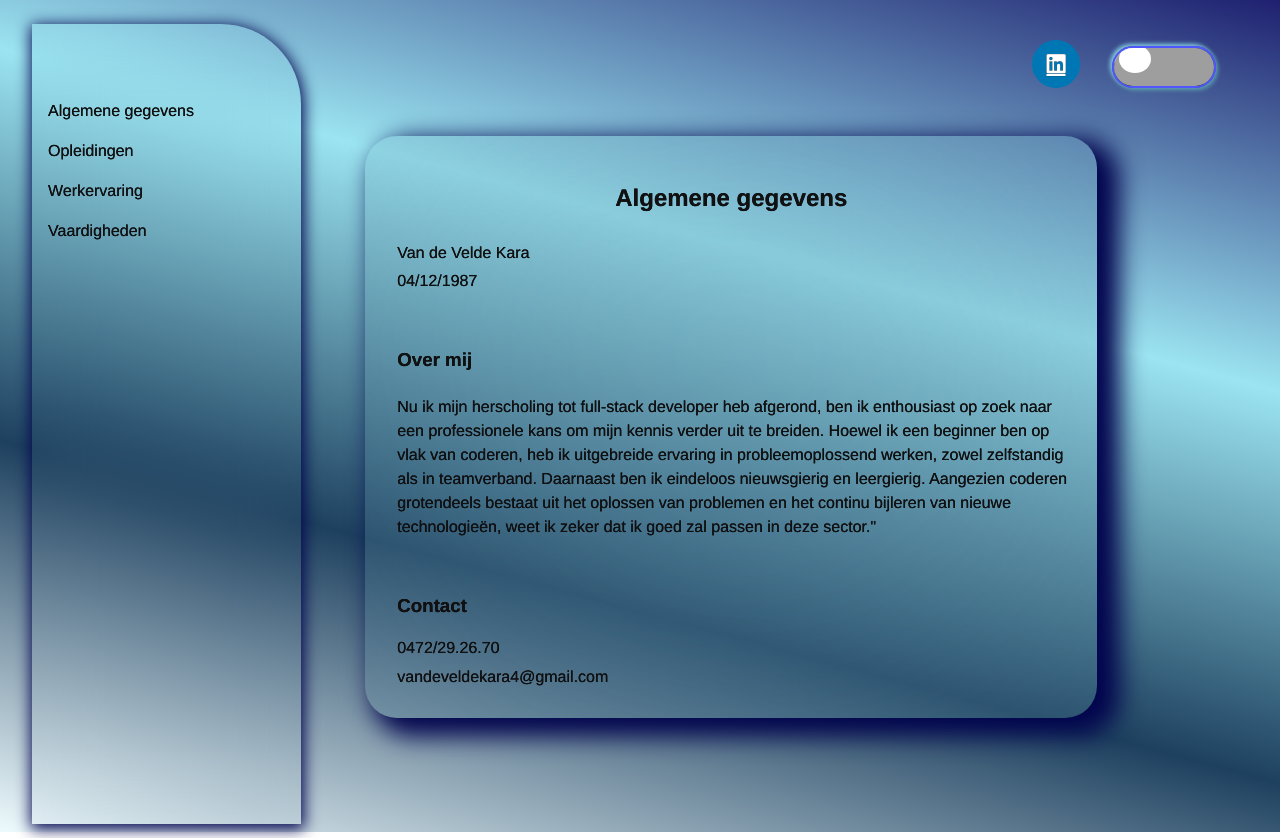
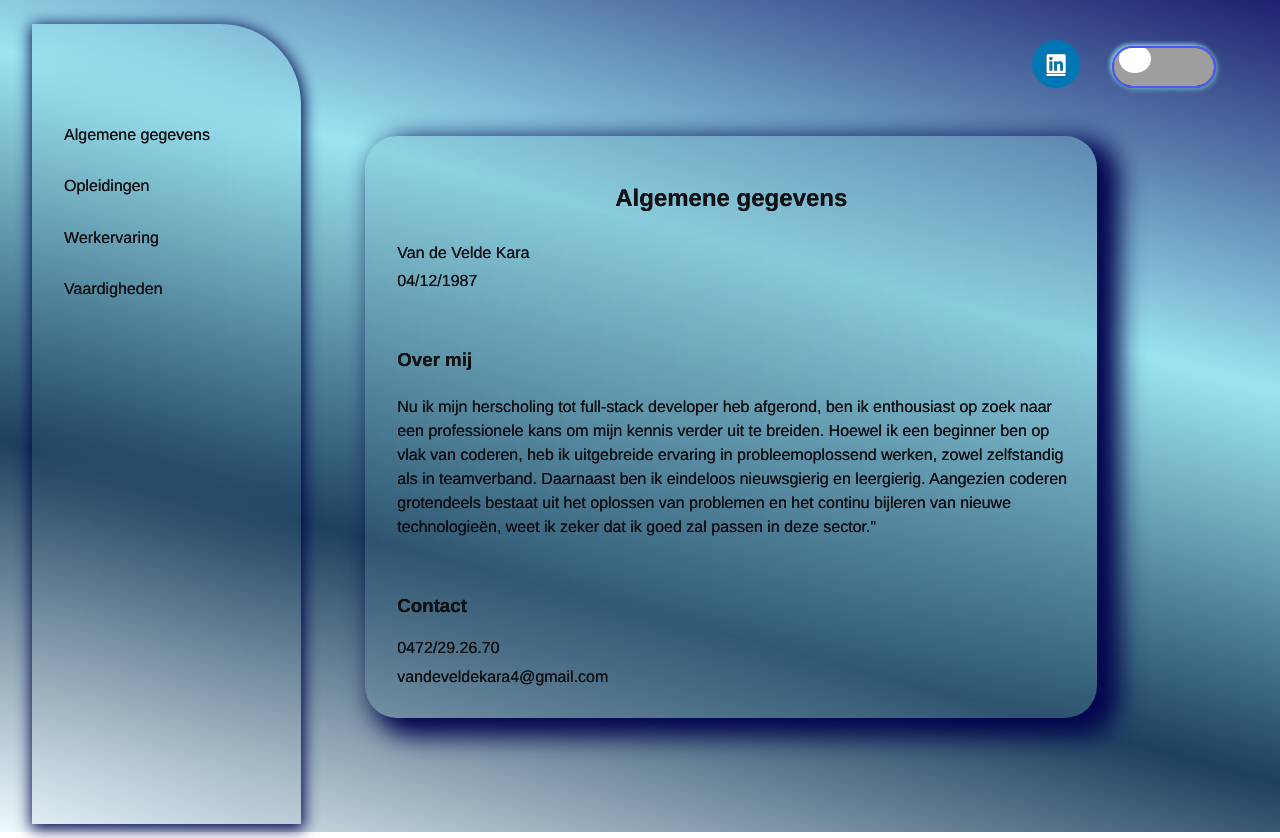
Before and after one commit to karavdv/curriculum-vitae, a React (Vite) app: page / in a window 1280 px wide. Built offline with nearby package versions, Linux system fonts and the light colour scheme; grey boxes are pictures that could not be loaded.

Commit message:
Update navbar.css

```diff
--- a/src/css/navbar.css
+++ b/src/css/navbar.css
@@ -107,7 +107,6 @@ nav a:hover {
   }
 
   nav {
-    display: flex;
     position: relative;
     flex-grow: 1;
     flex-shrink: 1;
@@ -127,16 +126,16 @@ nav a:hover {
 
   nav a {
     width: auto;
-    margin: 0;
+    margin: 0.7rem 0;
     text-align: left;
+    padding-left: 2rem;
   }
 
   .navbar-links {
     position: absolute;
     padding: 0;
     padding-left: 0;
-    left: 0;
-    margin: 4.2rem 0 1rem 0;
+    margin: 5rem 0 1rem 0;
     width: 100%;
     background: transparent;
     text-align: left;
```
